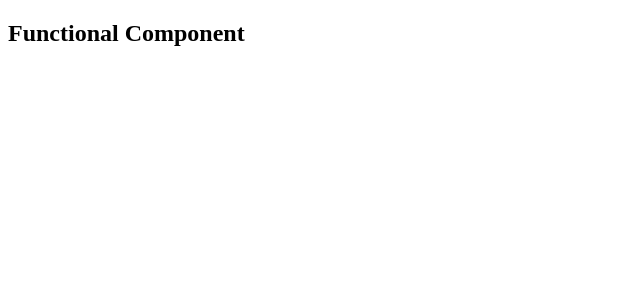
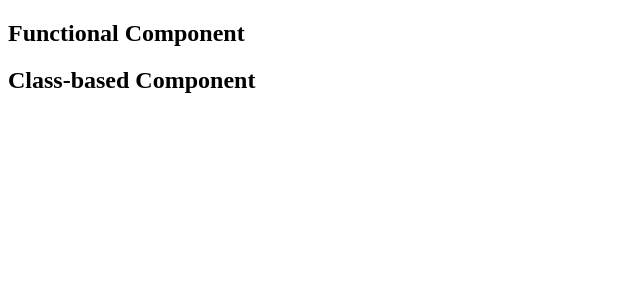
Before and after one commit to MS-Raunak/ReactJs-Learning-Series, a React (Vite) app in the folder 01basic/: page / in a window 1280 px wide. Shown: the top 300 px of the page, without its empty margins (0-640 px from the left). Built offline with nearby package versions, Linux system fonts and the light colour scheme.

Commit message:
Class-based Component

```diff
--- a/01basic/src/App.jsx
+++ b/01basic/src/App.jsx
@@ -1,12 +1,15 @@
 import React from "react"
 import FunctionalComponent from './components/FunctionalComponet'
+import ClassComponent from "./components/ClassComponent"
 
 function App() {
 
 
   return (
     <>
+    {/* COMPONENTS */}
     <FunctionalComponent/>
+    <ClassComponent/>
     </>
   )
 }
--- /dev/null
+++ b/01basic/src/components/ClassComponent.jsx
@@ -0,0 +1,11 @@
+import { Component } from "react";
+
+class ClassComponent extends Component {
+    render() {
+        return (
+            <h2>Class-based Component</h2>
+        )
+    }
+}
+
+export default ClassComponent;
```
